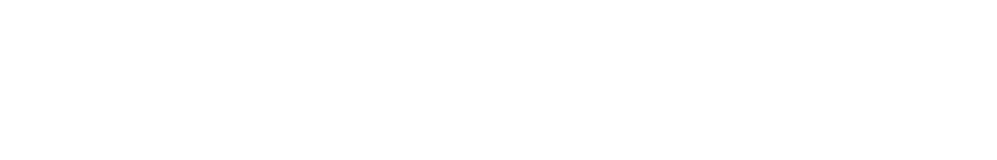
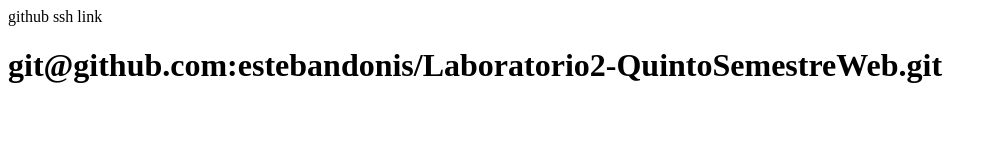
Before and after one commit to estebandonis/estebandonis.github.io, a plain HTML site: page index.html in a window 1280 px wide. Shown: the whole page, without its empty margins (0-997 px from the left). Drawn offline with Linux system fonts and the light colour scheme.

Commit message:
Added link to github repository of lab2

```diff
--- a/index.html
+++ b/index.html
@@ -7,6 +7,7 @@
     <title>Página de inicio</title>
 </head>
 <body>
-
+    <head>github ssh link</head>
+    <h1>git@github.com:estebandonis/Laboratorio2-QuintoSemestreWeb.git</h1>
 </body>
 </html>
```
